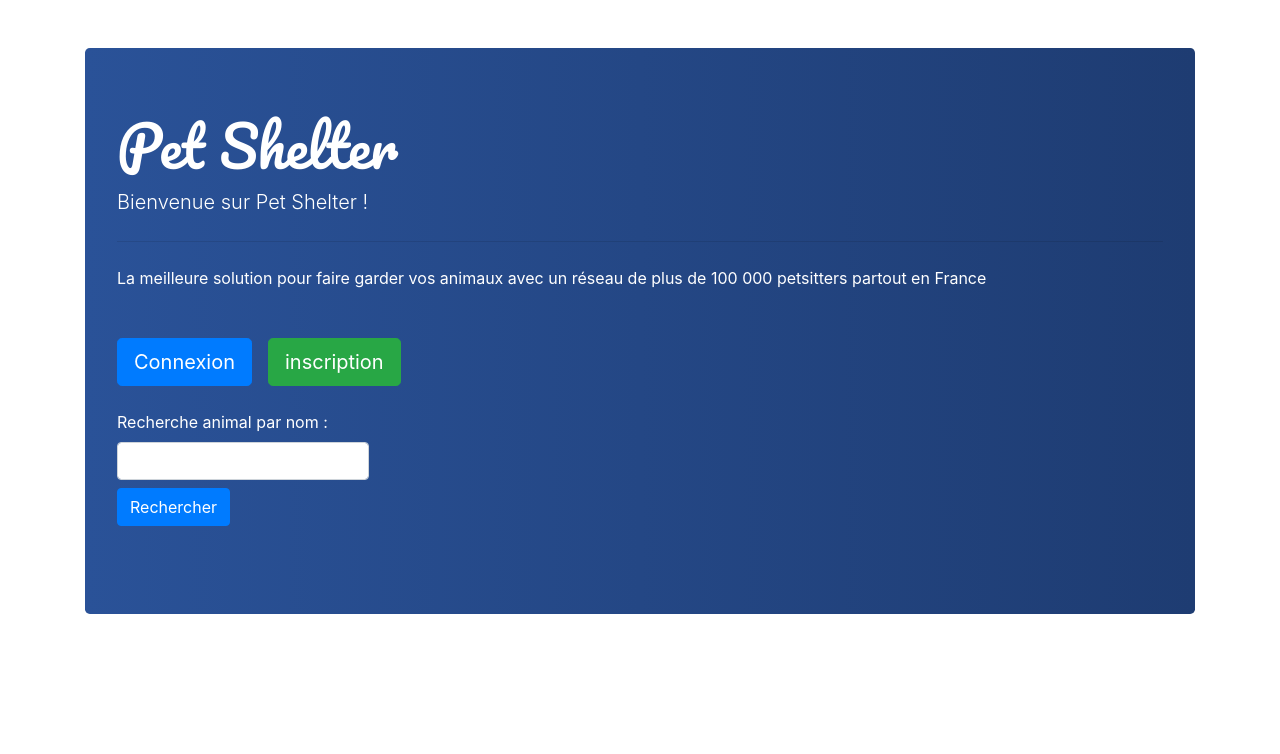
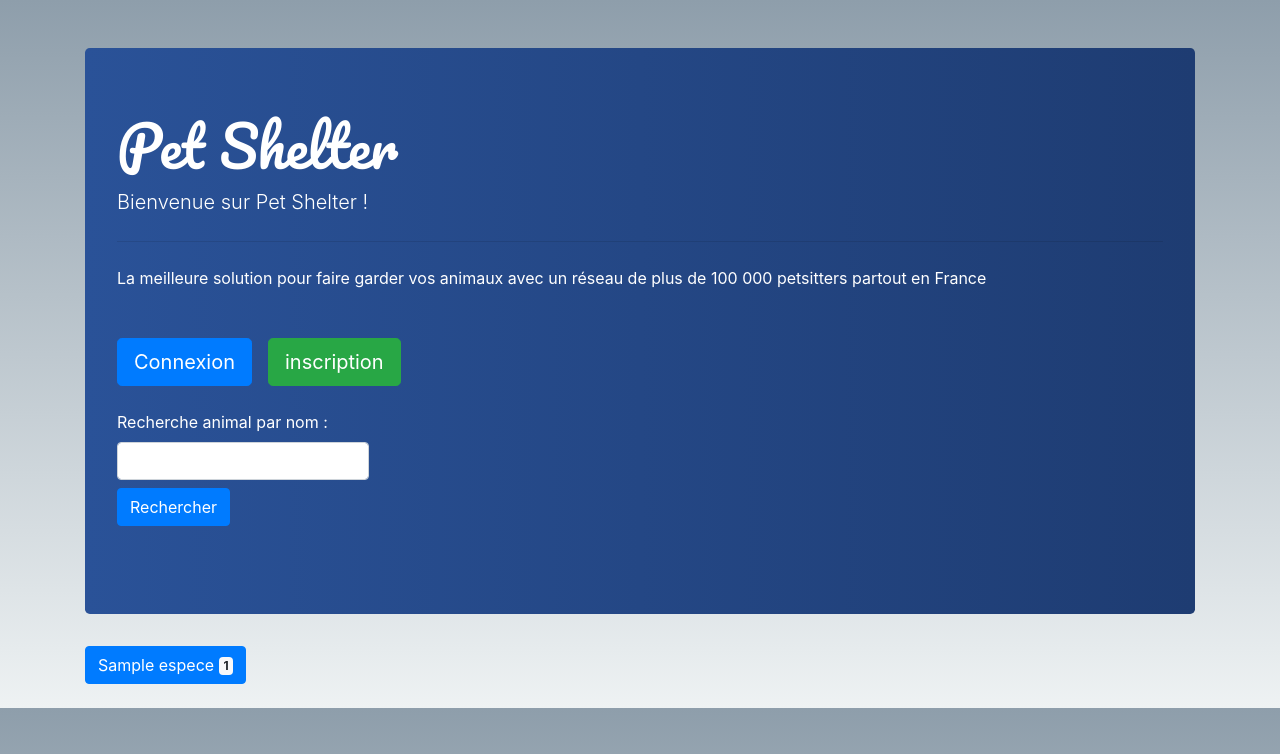
Before and after one commit to so-212/The_Pet_Shelter, a PHP site: page /LandingPage.php in a window 1280 px wide. Shown: the top 754 px of the page. Run offline with PHP 8.4, Linux system fonts and the light colour scheme; tables that the repository leaves empty hold one stand-in row (values such as "Sample post").

Commit message:
ajout des badges par espèces + script si nom recherhé n'existe pas

```diff
--- a/LandingPage.php
+++ b/LandingPage.php
@@ -17,7 +17,7 @@
 
     <title>Pet Shelter</title>
   </head>
-  <body class="container">
+  <body class="container" data-spy="scroll" data-target="#myScrollspy" data-offset="20">
 
 
   <!-- jumbotron bootstrap -->
@@ -38,14 +38,21 @@
 
     </div>
 
-        <form method="post" action="recherche_par_nom_action.php"  >
+        <form method="post" >
 
 
-          <div class="form-group mt-4 search-form ">
+          <div class="form-group mt-4 search-form">
 
             <label for="exampleInputEmail1">Recherche animal par nom :</label>
             <input type="text" name="name" class="form-control input-sm input-lg" id="exampleInputEmail1" aria-describedby="emailHelp" required="true">
           <button type="submit" class="btn btn-primary my-2" style="height: min-content;">Rechercher</button>
+          <?php
+
+              include 'si_nom_existe_pas.php';
+
+          ?>
+
+
 
           </div>
 
@@ -57,8 +64,15 @@
 
 
 
-    <div class="container">
+    <div class="container container-card">
 
+      <?php include 'recherche_par_nom_action.php' ?>
+
+    </div>
+
+    <div class="container container-badges mb-4">
+
+      <?php  include 'badges_especes.php' ?>
 
 
     </div>
--- /dev/null
+++ b/badges_especes.php
@@ -0,0 +1,47 @@
+<?php
+
+try {
+
+
+		$sql = 'SELECT
+				    e.nom_espece espece, COUNT(*) AS Nb
+				FROM
+				    animal AS a
+				        INNER JOIN
+				    espece AS e USING (id_esp)
+				GROUP BY espece DESC
+				ORDER BY Nb';
+
+
+
+
+		// $params = array('espece', 'Nb');
+
+		$data = $db->prepare($sql);
+		$query = $data->execute();
+		$req = $data->fetchAll();
+
+		// var_dump($data);
+
+		$html = '';
+
+		foreach ($req as $row => $col) {
+
+				 $html .= '<button type="button" class="btn btn-primary mx-3">'.
+				  $col['espece'].' <span class="badge badge-light">'.$col['Nb'].'</span>
+				</button>';
+
+		}
+
+				echo $html;
+
+
+
+
+} catch (PDOException $err) {
+
+
+	$err->getMessage();
+
+
+}
--- a/css/landingPage.css
+++ b/css/landingPage.css
@@ -1,8 +1,33 @@
 
 body{
 	color: white;
+	background: #8e9eab;  /* fallback for old browsers */
+	background: -webkit-linear-gradient(to top, #eef2f3, #8e9eab);  /* Chrome 10-25, Safari 5.1-6 */
+	background: linear-gradient(to top, #eef2f3, #8e9eab); /* W3C, IE 10+/ Edge, Firefox 16+, Chrome 26+, Opera 12+, Safari 7+ */
+
 }
 
+.card{
+	color: black;
+}
+
+.container-card{
+	padding-left: 0%;
+}
+
+
+.container-badges{
+padding-left: 0%;
+
+}
+
+.alert-warning{
+
+	background: #673AB7;  /* fallback for old browsers */
+	background: -webkit-linear-gradient(to right, #512DA8, #673AB7);  /* Chrome 10-25, Safari 5.1-6 */
+	background: linear-gradient(to right, #512DA8, #673AB7); /* W3C, IE 10+/ Edge, Firefox 16+, Chrome 26+, Opera 12+, Safari 7+ */
+
+}
 
 
 form{
--- a/recherche_par_nom_action.php
+++ b/recherche_par_nom_action.php
@@ -1,18 +1,16 @@
-<!DOCTYPE html>
+<!-- <!DOCTYPE html>
 <html lang="en">
   <head>
-    <!-- Required meta tags -->
     <meta charset="utf-8">
     <meta name="viewport" content="width=device-width, initial-scale=1, shrink-to-fit=no">
 
-    <!-- Bootstrap CSS -->
     <link rel="stylesheet" href="https://stackpath.bootstrapcdn.com/bootstrap/4.4.1/css/bootstrap.min.css" integrity="sha384-Vkoo8x4CGsO3+Hhxv8T/Q5PaXtkKtu6ug5TOeNV6gBiFeWPGFN9MuhOf23Q9Ifjh" crossorigin="anonymous">
 
 
     <title>Pet Shelter</title>
   </head>
   <body class="container">
-
+ -->
 
 
 <?php
@@ -44,46 +42,9 @@ if(isset($_POST['name']) && !empty($_POST['name'])){
 		$req = $data->fetchAll();
 
 
-// 		$html = '<div class="modal fade" tabindex="-1" role="dialog" id="myModal">
-//   <div class="modal-dialog" role="document">
-//     <div class="modal-content">
-//       <div class="modal-header">
-//         <button type="button" class="close" data-dismiss="modal" aria-label="Close"><span aria-hidden="true">&times;</span></button>
-//         <h4 class="modal-title">Modal title</h4>
-//       </div>
-//       <div class="modal-body">
-//         <p>One fine body&hellip;</p>
-//       </div>
-//       <div class="modal-footer">
-//         <button type="button" class="btn btn-default" data-dismiss="modal">Close</button>
-//         <button type="button" class="btn btn-primary">Save changes</button>
-//       </div>
-//     </div><!-- /.modal-content -->
-//   </div><!-- /.modal-dialog -->
-// </div><!-- /.modal -->';
+		if($req){
 
-// 		echo $html;
-
-
-
-		// $html = '<table class="table table-striped table-dark">
-	 // 					 <thead>
-	 //    					';
-
-		//    foreach ($req as $row) {
-		// 	$html .= '<tr>';
-		// 	foreach ($row as $col) {
-		// 		$html .=  '<td scope="col">'.$col.'</td>';
-		// 	}
-		// 	$html .= '</tr>';
-		// }
-
-		// $html .= '</tr></thead>';
-
-
-
-
-		$html = '<div class="card mt-5" style="width: 18rem;">
+				$html = '<div id="myScrollspy" class="card mt-5" style="width: 18rem;">
 				  <img src="img/noir.png" class="card-img-top" alt="...">
 				  <div class="card-body">';
 
@@ -98,37 +59,24 @@ if(isset($_POST['name']) && !empty($_POST['name'])){
 
 				    }
 
+			echo $html;
+		}
 
 
 
-	echo $html;
-}
+
+
+
+
+		}//bloc try
 
 	catch(PDOException $err){
 		header('location:LandingPage.php');
 	}
 
-
-
-}else{
-
-	// header('location:LandingPage.php');
-
-}
-
-
-?>
-
-
-
-    <!-- Optional JavaScript -->
-    <!-- jQuery first, then Popper.js, then Bootstrap JS -->
-    <script src="https://code.jquery.com/jquery-3.4.1.slim.min.js" integrity="sha384-J6qa4849blE2+poT4WnyKhv5vZF5SrPo0iEjwBvKU7imGFAV0wwj1yYfoRSJoZ+n" crossorigin="anonymous"></script>
-    <script src="https://cdn.jsdelivr.net/npm/popper.js@1.16.0/dist/umd/popper.min.js" integrity="sha384-Q6E9RHvbIyZFJoft+2mJbHaEWldlvI9IOYy5n3zV9zzTtmI3UksdQRVvoxMfooAo" crossorigin="anonymous"></script>
-    <script src="https://stackpath.bootstrapcdn.com/bootstrap/4.4.1/js/bootstrap.min.js" integrity="sha384-wfSDF2E50Y2D1uUdj0O3uMBJnjuUD4Ih7YwaYd1iqfktj0Uod8GCExl3Og8ifwB6" crossorigin="anonymous"></script>
+}//bloc if isset...
 
 
 
 
-  </body>
-</html>
+?>
--- /dev/null
+++ b/si_nom_existe_pas.php
@@ -0,0 +1,59 @@
+<?php
+
+              include_once 'db_connect_inc.php';
+
+
+              if(isset($_POST['name']) && !empty($_POST['name'])){
+
+                $pet_name = htmlspecialchars($_POST['name']);
+
+                try{
+                  $sql = 'SELECT
+                          a.id_ani AS "identifiant",
+                          a.nom_animal AS "nom",
+                          e.nom_espece AS "espece",
+                          p.nom AS "propriétaire",
+                          a.photo
+                       FROM
+                          (animal AS a
+                         INNER JOIN espece AS e USING(id_esp))
+                         INNER JOIN proprietaire AS p USING(id_prop)
+                       WHERE
+                        a.nom_animal = ?' ;
+
+                  $param = array($pet_name);
+
+                  $data = $db->prepare($sql);
+                  $query = $data->execute($param);
+                  $req = $data->fetchAll();
+
+
+
+
+              if(!$req){
+
+
+                        $html = '<div class="alert alert-danger alert-dismissible fade show" role="alert">
+                                 Aucun animal ne porte ce nom
+                                  <button type="button" class="close" data-dismiss="alert" aria-label="Close">
+                                    <span aria-hidden="true">&times;</span>
+                                  </button>
+                                </div>';
+
+                        echo $html;
+                 }
+
+
+              }catch(PDOException $err){
+
+                    header('location:LandingPage.php');
+
+                  }
+
+          }
+
+
+
+
+
+            ?>
```
Lines whose indentation alone changed are shown as unchanged.
